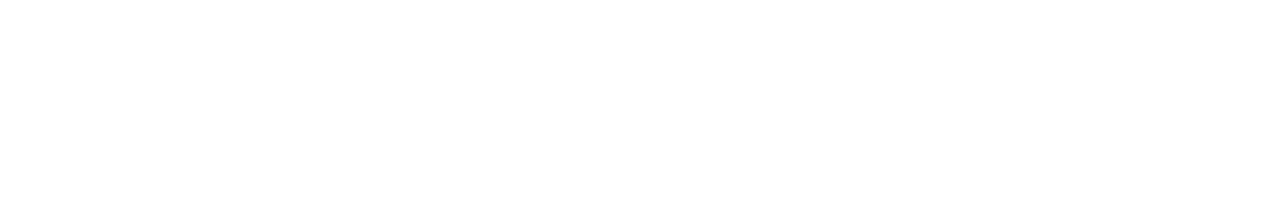
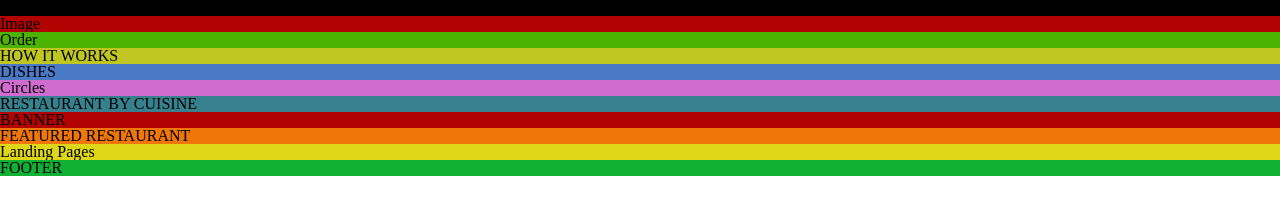
Before and after one commit to factoriaf5-p52/yum-yum-letjoel, a plain HTML site: page index.html in a window 1280 px wide. Drawn offline with Linux system fonts and the light colour scheme.

Commit message:
Layout de Grid CSS estructural

```diff
--- /dev/null
+++ b/css/reset.css
@@ -0,0 +1,117 @@
+/* http://meyerweb.com/eric/tools/css/reset/
+   v2.0 | 20110126
+   License: none (public domain)
+*/
+
+html,
+body,
+div,
+span,
+applet,
+object,
+iframe,
+h1,
+h2,
+h3,
+h4,
+h5,
+h6,
+p,
+blockquote,
+pre,
+a,
+abbr,
+acronym,
+address,
+big,
+cite,
+code,
+del,
+dfn,
+em,
+img,
+ins,
+kbd,
+q,
+s,
+samp,
+small,
+strike,
+strong,
+sub,
+sup,
+tt,
+var,
+b,
+u,
+i,
+center,
+dl,
+dt,
+dd,
+ol,
+ul,
+li,
+fieldset,
+form,
+label,
+legend,
+table,
+caption,
+tbody,
+tfoot,
+thead,
+tr,
+th,
+td,
+article,
+aside,
+canvas,
+details,
+embed,
+figure,
+figcaption,
+footer,
+header,
+hgroup,
+menu,
+nav,
+output,
+ruby,
+section,
+summary,
+time,
+mark,
+audio,
+video {
+    margin: 0;
+    padding: 0;
+    border: 0;
+    font-size: 100%;
+    font: inherit;
+    vertical-align: baseline;
+}
+
+/* HTML5 display-role reset for older browsers */
+article,
+aside,
+details,
+figcaption,
+figure,
+footer,
+header,
+hgroup,
+menu,
+nav,
+section {
+    display: block;
+}
+
+body {
+    line-height: 1;
+}
+
+ol,
+ul {
+    list-style: none;
+}
--- a/css/style.css
+++ b/css/style.css
@@ -0,0 +1,98 @@
+
+/* --- FUENTES --- */
+@import url('https://fonts.googleapis.com/css2?family=Lato:wght@400;700;900&display=swap');
+
+/* font-family: 'Lato',
+sans-serif; */
+
+/* Regular */
+/* font-weight:400; */
+
+/* Bold */
+/* font-weight:700; */
+
+/* Black */
+/* font-weight:900; */
+
+/* --- COLORES --- */
+
+#grid-wrapper {
+    background-color: #e2c7a2;
+    display: grid;
+    grid-template-columns: repeat(2, 1fr);
+    grid-template-rows: repeat(11, 1fr);
+
+    grid-template-areas: "header header"
+                        "image image"
+                        "order order"
+                        "how how"
+                        "dishes dishes"
+                        "circles circles"
+                        "restaurant restaurant"
+                        "banner banner"
+                        "featured featured"
+                        "landing landing"
+                        "footer footer"
+}
+
+header {
+    background-color: #000;
+    grid-area: header;
+}
+.image {
+    background-color: #b30202;
+    grid-area: image;
+}
+.order {
+    background-color: #4cb302;
+    grid-area: order;
+}
+.how-it-works {
+    background-color: #bfc521;
+    grid-area: how;
+}
+.dishes {
+    background-color: #4a79c5;
+    grid-area: dishes;
+}
+.circles {
+    background-color: #d26bce;
+    grid-area: circles;
+}
+.restaurant-by-cuisine {
+    background-color: #37808d;
+    grid-area: restaurant;
+}
+.banner {
+    background-color: #b30202;
+    grid-area: banner;
+}
+.featured {
+    background-color: #f0760a;
+    grid-area: featured;
+}
+.landing-pages {
+    background-color: #ded718;
+    grid-area: landing;
+}
+footer {
+    background-color: #10b035;
+    grid-area: footer;
+}
+
+/* -- MOBILE -- */
+@media (max-width: 700px) {
+    #grid-wrapper {
+        grid-template-rows: repeat(10, 1fr);
+        grid-template-areas: "header header"
+            "image order"
+            "how how"
+            "dishes dishes"
+            "circles circles"
+            "restaurant restaurant"
+            "banner banner"
+            "featured featured"
+            "landing landing"
+            "footer footer"
+        }
+}
--- a/index.html
+++ b/index.html
@@ -7,11 +7,27 @@
     <meta name="viewport" content="width=device-width, initial-scale=1.0">
     <link rel="stylesheet" href="/fonts/Intro/index.css">
     <link rel="stylesheet" href="/css/style.css">
+    <link rel="stylesheet" href="/css/reset.css">
     <title>Document</title>
 </head>
 
 <body>
 
+    <div id="grid-wrapper">
+        <header>Header</header>
+        <section class="image">Image</section>
+        <section class="order">Order</section>
+        <section class="how-it-works">HOW IT WORKS</section>
+        <section class="dishes">DISHES</section>
+        <section class="circles">Circles</section>
+        <section class="restaurant-by-cuisine">RESTAURANT BY CUISINE</section>
+        <section class="banner">BANNER</section>
+        <section class="featured">FEATURED RESTAURANT</section>
+        <section class="landing-pages">Landing Pages</section>
+        <footer>FOOTER</footer>
+    </div>
+
+
 </body>
 
 </html>
```
Also changed, not shown: images/Header-2048x2048.png (added), images/imagen-512x329.png (added).
